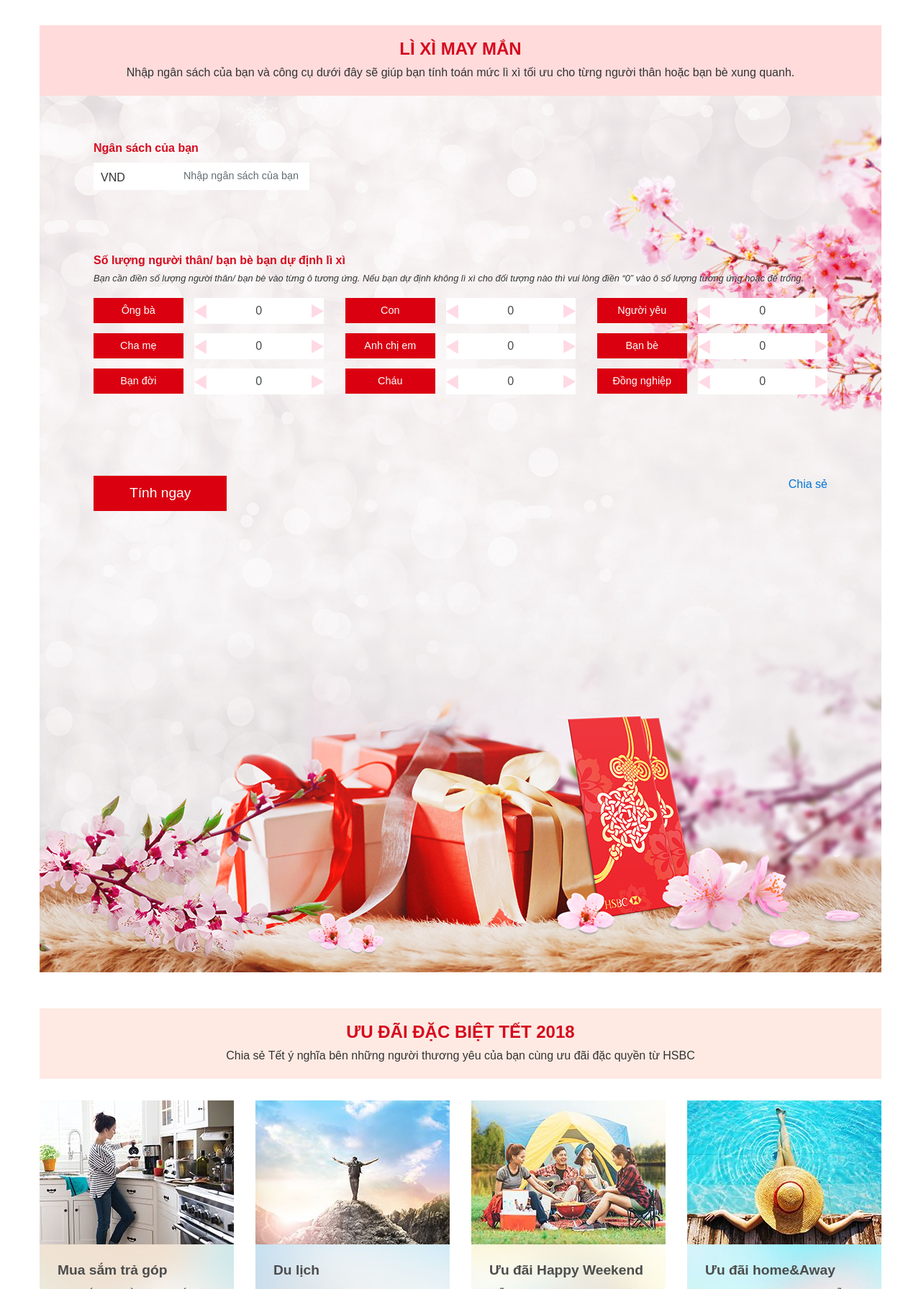
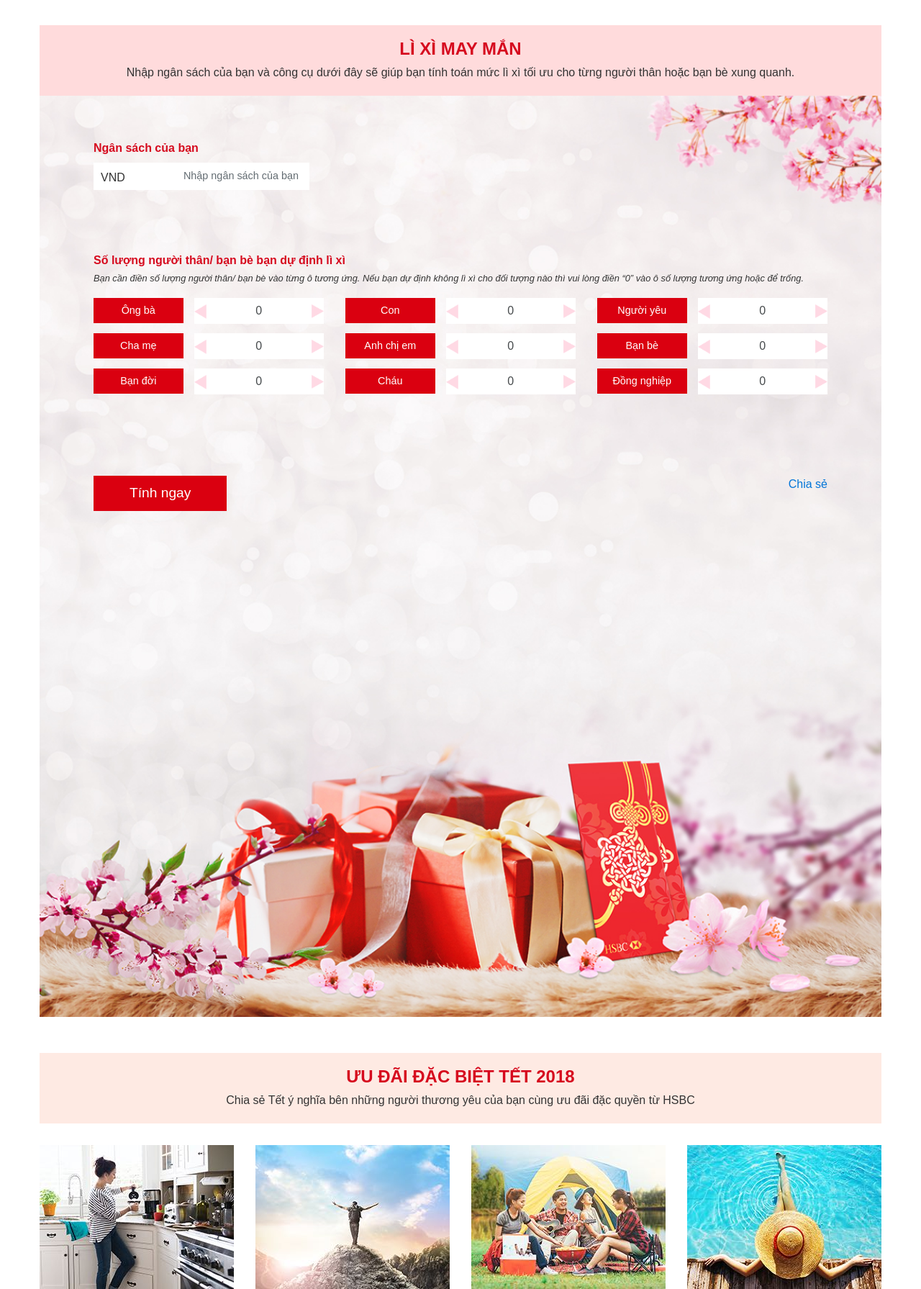
Before and after one commit to anhcao142/redpacket, a PHP site: page / in a window 1280 px wide. Shown: the part 725-2516 px from the top of the page at 72% size. Run offline with PHP 8.4, Linux system fonts and the light colour scheme; some libraries are stand-ins or nearby versions.

Commit message:
update dolla

```diff
--- a/css/style.css
+++ b/css/style.css
@@ -232,7 +232,7 @@ a.color-red:hover {
 }
 
 .redpacket-calculator-detail {
-    background-image: url('../images/pc/gift_1170x1218.jpg?time=123');
+    background-image: url('../images/pc/gift_1120x1515.jpg?time=123');
     background-position: center bottom;
     /*background-size: 100% auto;*/
     background-color: #ffebf0;
@@ -240,7 +240,7 @@ a.color-red:hover {
     background-repeat: no-repeat;
     padding: 40px 75px;
     padding-top: 60px;
-    min-height: 1218px;
+    min-height: 1280px;
 }
 
 .redpacket-calculator-detail.en {
--- a/js/script.js
+++ b/js/script.js
@@ -183,7 +183,7 @@ $(document).ready(function () {
 
             var $icon = $('<img/>', {
                 src: './images/dolla.png',
-                style: 'width: 30px; margin-right: 10px; margin-top: -3px;',
+                style: 'width: 25px; margin-right: 10px; margin-top: -3px;',
             }).appendTo($divWrapper);
 
             var unit = 'tờ';
```
Also changed, not shown: images/dolla.png, images/dolla_1.png (added).
